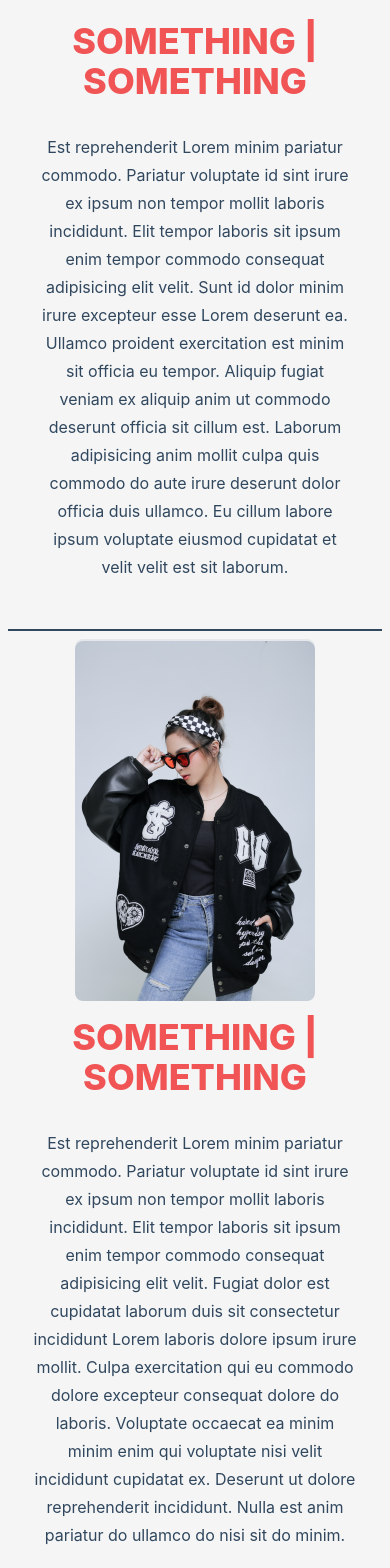
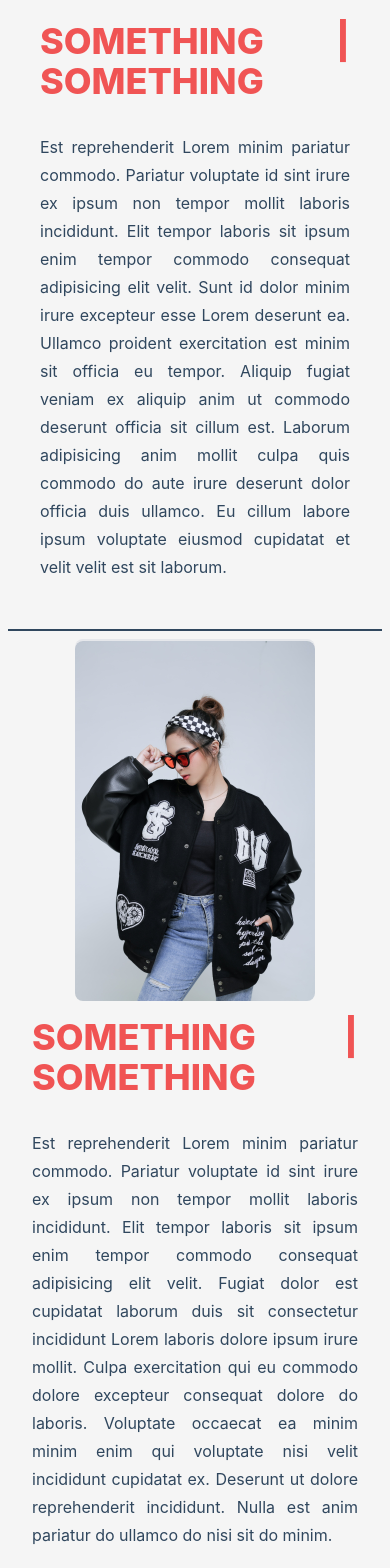
Before and after one commit to JovitoAddo/prtfl2, a React (Create React App) app: page / in a window 390 px wide. Shown: the part 1400-2968 px from the top of the page. Built offline with nearby package versions, Linux system fonts and the light colour scheme.

Commit message:
adding profile component

```diff
--- a/src/Components/Contents.js
+++ b/src/Components/Contents.js
@@ -78,7 +78,7 @@ const Contents = () => {
               </SwiperSlide>
             </Swiper>
           </div>
-          <div className="prose text-center grid justify-items-center bg-transparent text-customblue m-2 p-4">
+          <div className="prose text-justify grid justify-items-center bg-transparent text-customblue m-2 p-4">
             <motion.h1
               initial={{ opacity: 0 }}
               whileInView={{ opacity: 1 }}
@@ -92,7 +92,7 @@ const Contents = () => {
               initial={{ y: 60, opacity: 0 }}
               whileInView={{ y: 0, opacity: 1 }}
               viewport={{ once: false, amount: 0.3 }}
-              transition={{ duration: 1, delay: 1.5 }}
+              transition={{ duration: 1, delay: 1.2 }}
               className="bg-transparent box-decoration-slice"
             >
               Est reprehenderit Lorem minim pariatur commodo. Pariatur voluptate
@@ -113,7 +113,7 @@ const Contents = () => {
       {/* slideshow2 */}
       <div className="grid sm:flex justify-items-center bg-customwhite justify-around p-2">
         <div className="border-t-2 border-customblue grid sm:flex justify-items-center justify-around p-2">
-          <div className="prose text-center grid justify-items-center bg-transparent text-customblue order-last sm:order-first p-4">
+          <div className="prose text-justify grid justify-items-center bg-transparent text-customblue order-last sm:order-first p-4">
             <motion.h1
               initial={{ opacity: 0 }}
               whileInView={{ opacity: 1 }}
@@ -127,7 +127,7 @@ const Contents = () => {
               initial={{ y: 60, opacity: 0 }}
               whileInView={{ y: 0, opacity: 1 }}
               viewport={{ once: false, amount: 0.3 }}
-              transition={{ duration: 1, delay: 1.5 }}
+              transition={{ duration: 1, delay: 1.2 }}
               className="bg-transparent "
             >
               Est reprehenderit Lorem minim pariatur commodo. Pariatur voluptate
@@ -167,7 +167,7 @@ const Contents = () => {
       </div>
 
       {/* Catalogue */}
-      <div className="min-w-full min-h-screen bg-customblack text-customwhite prose text-center pb-14">
+      <div className="min-w-full min-h-screen border-t-4 border-customred bg-customblack text-customwhite prose text-center pb-14">
         <h1 className="bg-customblack text-customwhite cursor-default">
           Catalogue
         </h1>
@@ -271,11 +271,11 @@ const Contents = () => {
         </div>
       </div>
 
-      {/* Placeholder */}
-      <div className="min-h-screen bg-customblack">
-        <div className="min-h-screen bg-customred opacity-30 prose text-center min-w-full text-customwhite">
+      {/* Profile */}
+      <div className="min-h-screen bg-customblack border-t-4 border-customwhite">
+        <div className="min-h-screen bg-customred bg-opacity-30 prose text-center min-w-full  text-customwhite">
           <div className="bg-transparent text-7xl font-staat p-8">Who we are?</div>
-          <div className="bg-transparent ">
+          <div className="bg-transparent text-justify px-14">
             Veniam eiusmod excepteur aliqua nisi commodo aute ex deserunt
             cupidatat laboris eiusmod adipisicing laborum. Labore sit aliquip
             non proident. Laborum et ex excepteur aute nulla laboris elit
```
